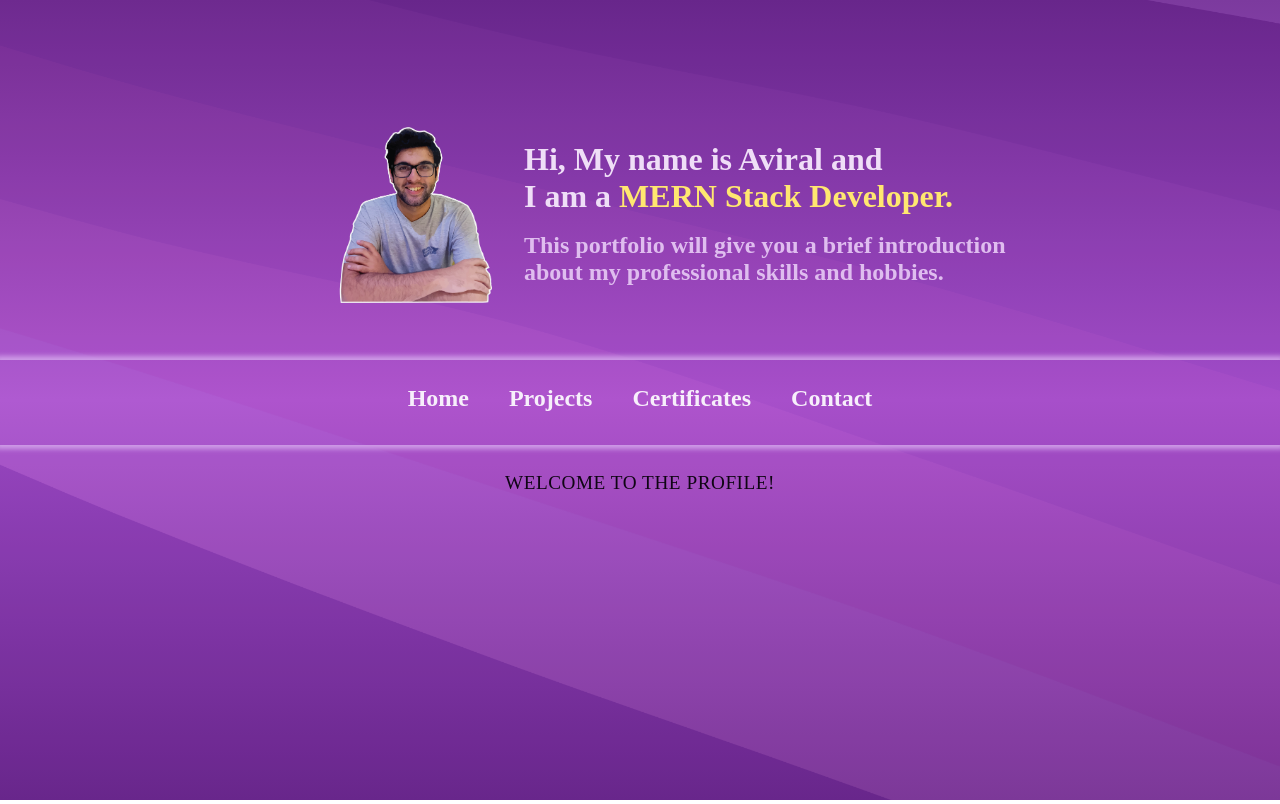
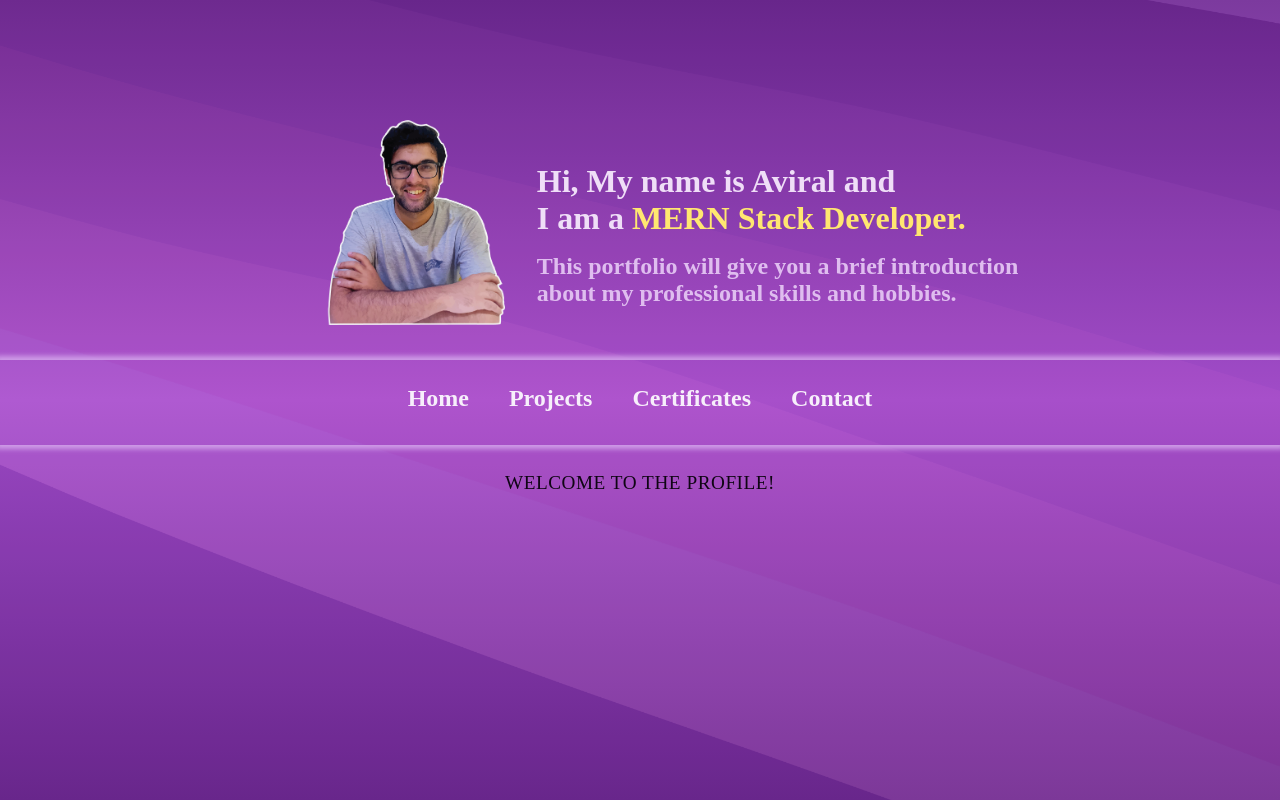
Before and after one commit to aviraltuteja/aviralportfolio, a React (Create React App) app: page / in a window 1280 px wide. Shown: the top 804 px of the page. Built offline with nearby package versions, Linux system fonts and the light colour scheme.

Commit message:
Final image changes on media screens

```diff
--- a/src/App.css
+++ b/src/App.css
@@ -16,10 +16,7 @@
   right: 20vw; */
   margin-left: 2rem;
 }
-.profile-start {
-  /* top: 10vh;
-  left: 35vw; */
-}
+
 .text-start-head {
   color: #efdef7;
   font-family: var(--font-a);
@@ -29,7 +26,7 @@
   font-size: 1.5rem;
   color: #dfbdef;
 }
-.profile{
+.profile {
   width: 12vw;
   /* position: absolute;
   top: 0; */
@@ -40,7 +37,7 @@
   position: relative;
   top: 47vh;
 }
-.textandimage{
+.textandimage {
   position: absolute;
   top: 15vh;
   display: flex;
@@ -51,3 +48,8 @@
   padding-left: 2.5vw;
 }
 /* #a64ad3 */
+@media (max-width: 1700px) {
+  .profile {
+    width: 14vw;
+  }
+}
```
